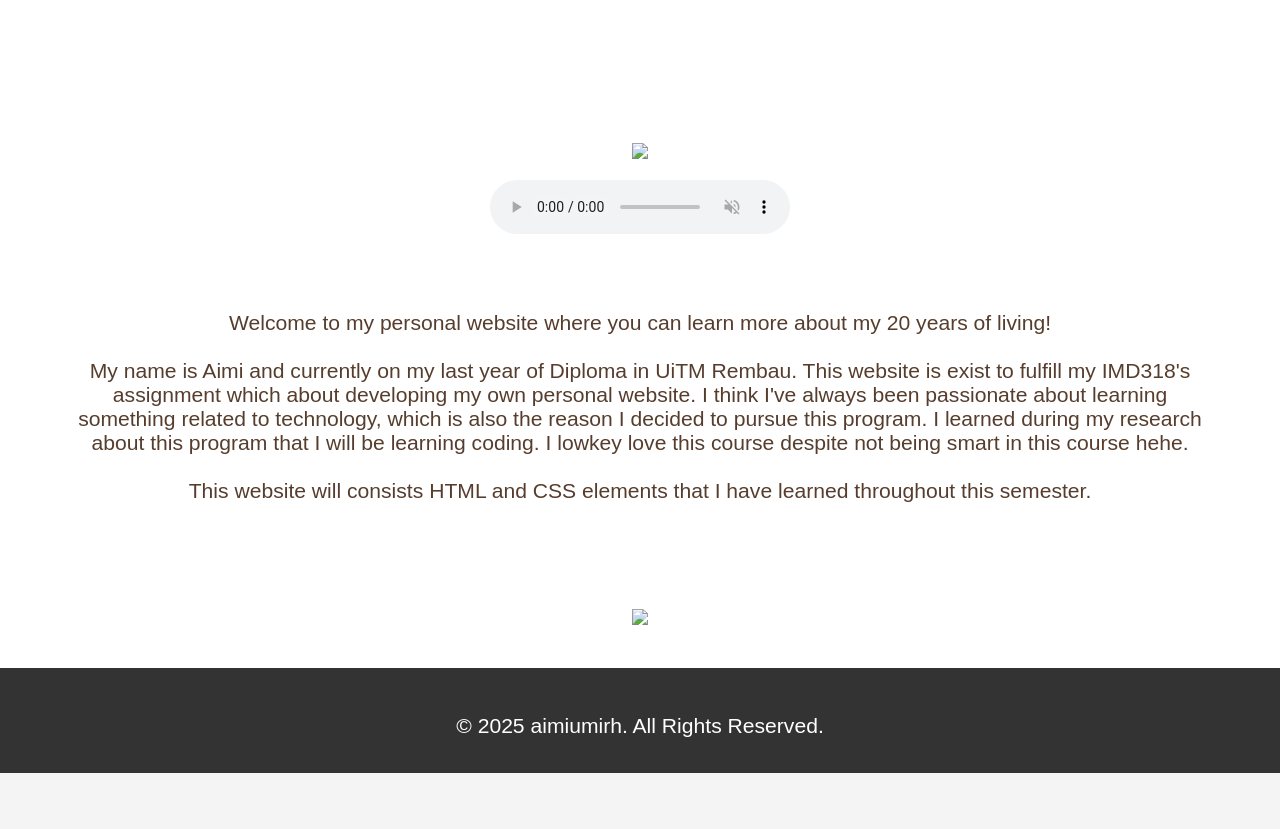
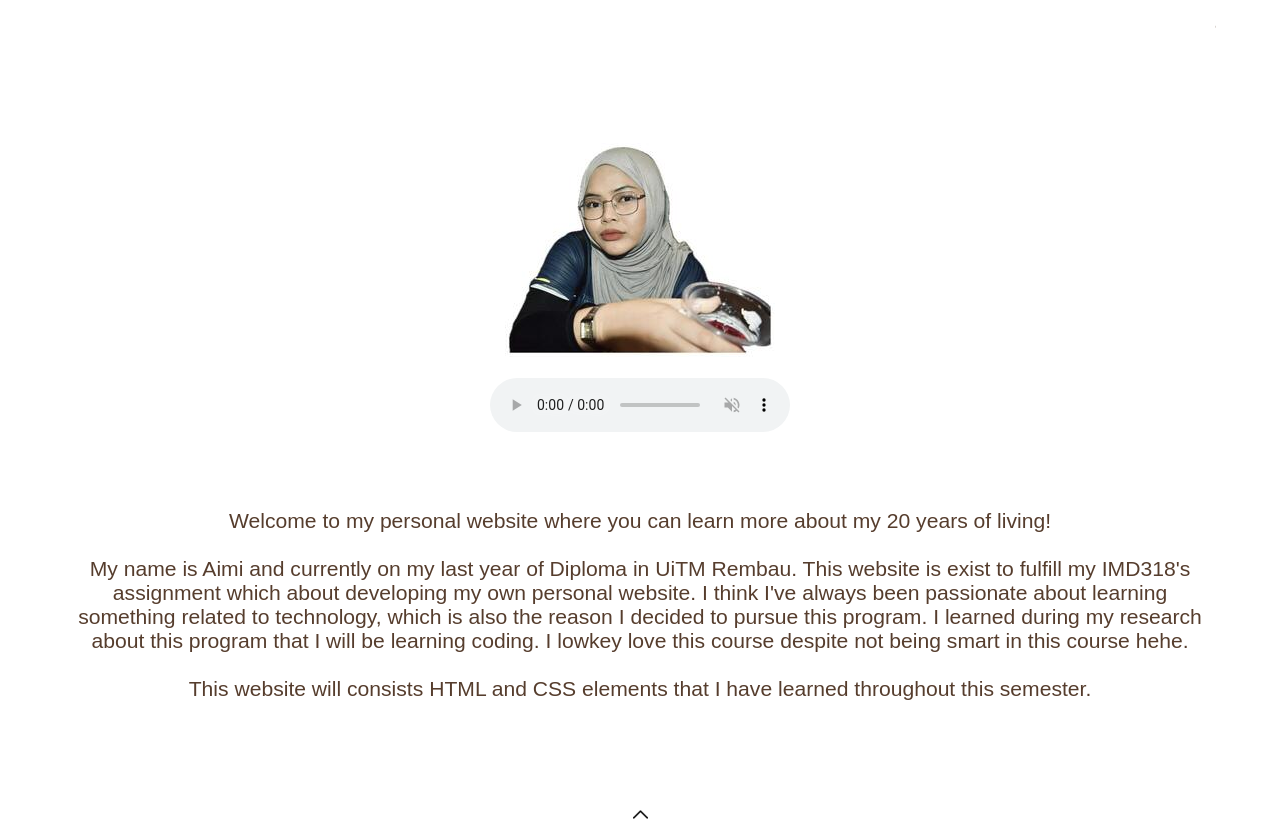
Before and after one commit to aimiumirh/website-personal, a plain HTML site: page index.html in a window 1280 px wide. Shown: the part 328-1157 px from the top of the page. Before the commit the page ends 1101 px from the top, so only its background shows below. Drawn offline with Linux system fonts and the light colour scheme.

Commit message:
Update index.html

```diff
--- a/index.html
+++ b/index.html
@@ -5,7 +5,7 @@
     <meta name="description" content="Personal website of aimiumirh">
     <title>aimiumirh's Personal Website</title>
     <link rel="stylesheet" href="style.css" type="text/css" >
-	<link rel="icon" type="pics/x-icon" href="pics/favicon.ico">
+	<link rel="icon" type="x-icon" href="favicon.ico">
 	</head>
 
 	<body>
@@ -13,7 +13,7 @@
         <div class="container">
             <h1 id="top">Welcome to aimiumirh's Website</h1>
             <p><a href="index.html">Home</a> | <a href="about-me.html">About Me</a> | <a href="hobby.html">My Hobby</a> | <a href="education.html">Education</a> | <a href="contact-me.html">Contact Me</a></a></p>
-			<style> body { background-image: url('pics/bg2.jpg'); } </style>
+			<style> body { background-image: url('bg2.jpg'); } </style>
         </div>
     </header>
 
@@ -24,8 +24,8 @@
 			<br><height="100"></br>
 			<table>
 
-			<td align="center"><a><img src="pics/homepage.jpg"><figure><audio controls autoplay muted width="500" height="500">
-			<source src="docs/Gasolina.mp3">
+			<td align="center"><a><img src="homepage.jpg"><figure><audio controls autoplay muted width="500" height="500">
+			<source src="Gasolina.mp3">
 			</audio></figure></a></td>
 			<tr height="50"></td>
 
@@ -35,7 +35,7 @@
 
 			<tr height="100"></tr>
 
-			<td align="center"><a href="#top"><img src="pics/arrow.png"></a></td>
+			<td align="center"><a href="#top"><img src="arrow.png"></a></td>
 			</table>
 
 
```
